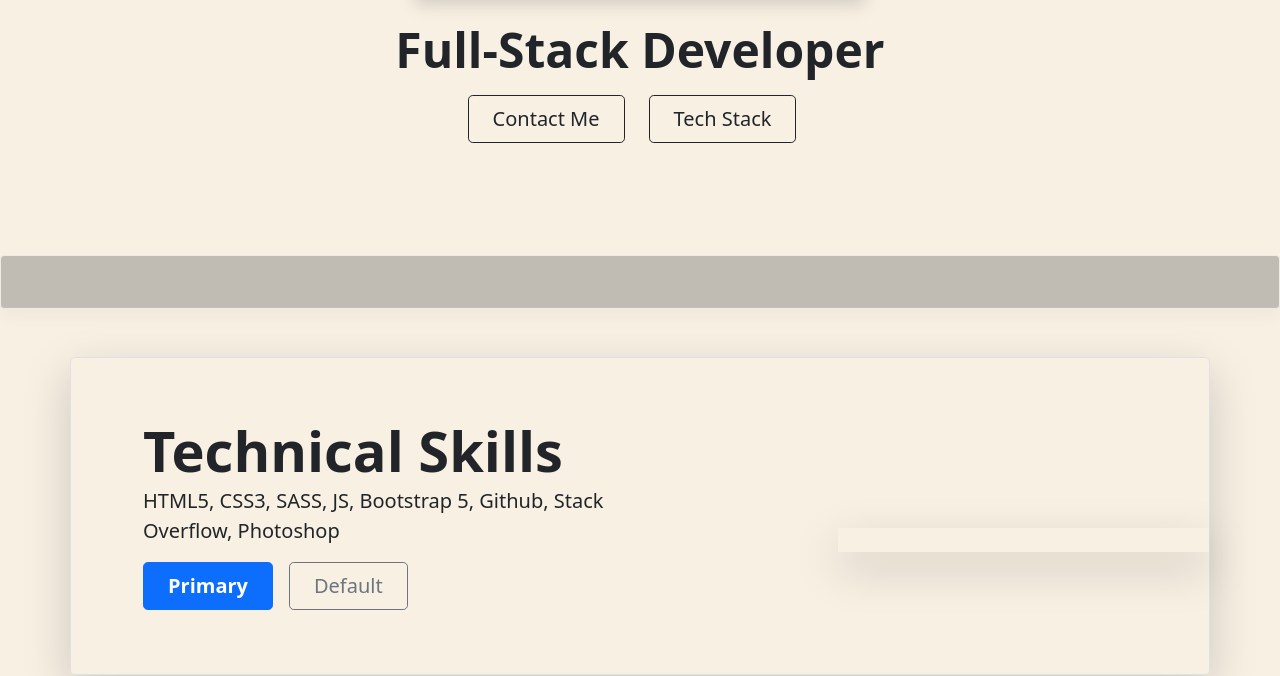
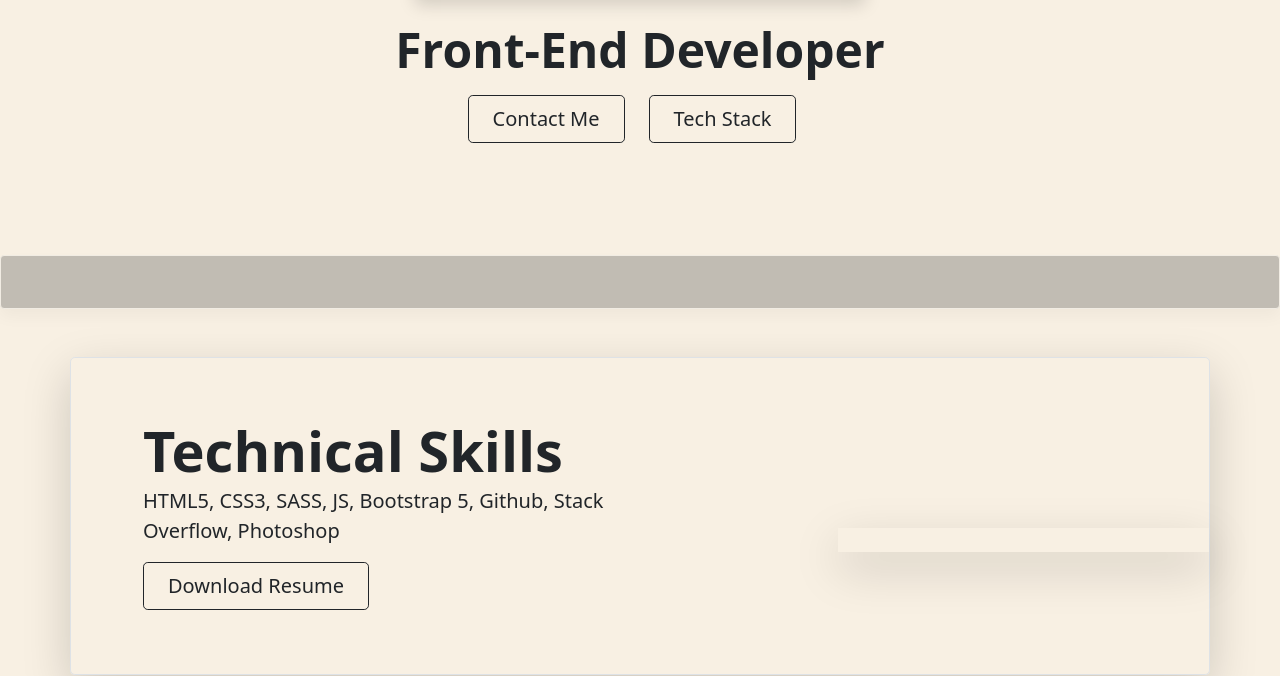
Before and after one commit to realbmase/Portfolio-Site, a plain HTML site: page portfolio.html in a window 1280 px wide. Shown: the part 399-1075 px from the top of the page. Drawn offline with nearby package versions, Linux system fonts and the light colour scheme.

Commit message:
Changes made to title and some buttons

```diff
--- a/portfolio.html
+++ b/portfolio.html
@@ -46,7 +46,7 @@
 <!-- Call to action -->
       <div class="px-4 py-5 my-5 text-center">
         <img class="d-block mx-auto mb-4 shadow" src="./portfolio/dev.jpeg" alt="" width="450" height="300">
-        <h1 class="display-5 fw-bold">Full-Stack Developer</h1>
+        <h1 class="display-5 fw-bold">Front-End Developer</h1>
         <div class="col-lg-6 mx-auto">
           <div class="m-3 d-grid gap-2 d-sm-flex justify-content-sm-center">
             <button type="button" class="btn btn-outline-dark btn-lg px-4 me-sm-3">Contact Me</button>
@@ -66,8 +66,7 @@
             <h1 class="display-4 fw-bold lh-1">Technical Skills</h1>
             <p class="lead">HTML5, CSS3, SASS, JS, Bootstrap 5, Github, Stack Overflow, Photoshop</p>
             <div class="d-grid gap-2 d-md-flex justify-content-md-start mb-4 mb-lg-3">
-              <button type="button" class="btn btn-primary btn-lg px-4 me-md-2 fw-bold">Primary</button>
-              <button type="button" class="btn btn-outline-secondary btn-lg px-4">Default</button>
+              <button type="button" class="btn btn-outline-dark btn-lg px-4 me-sm-3">Download Resume</button>
             </div>
           </div>
           <div class="col-lg-4 offset-lg-1 p-0 overflow-hidden shadow-lg">
```
